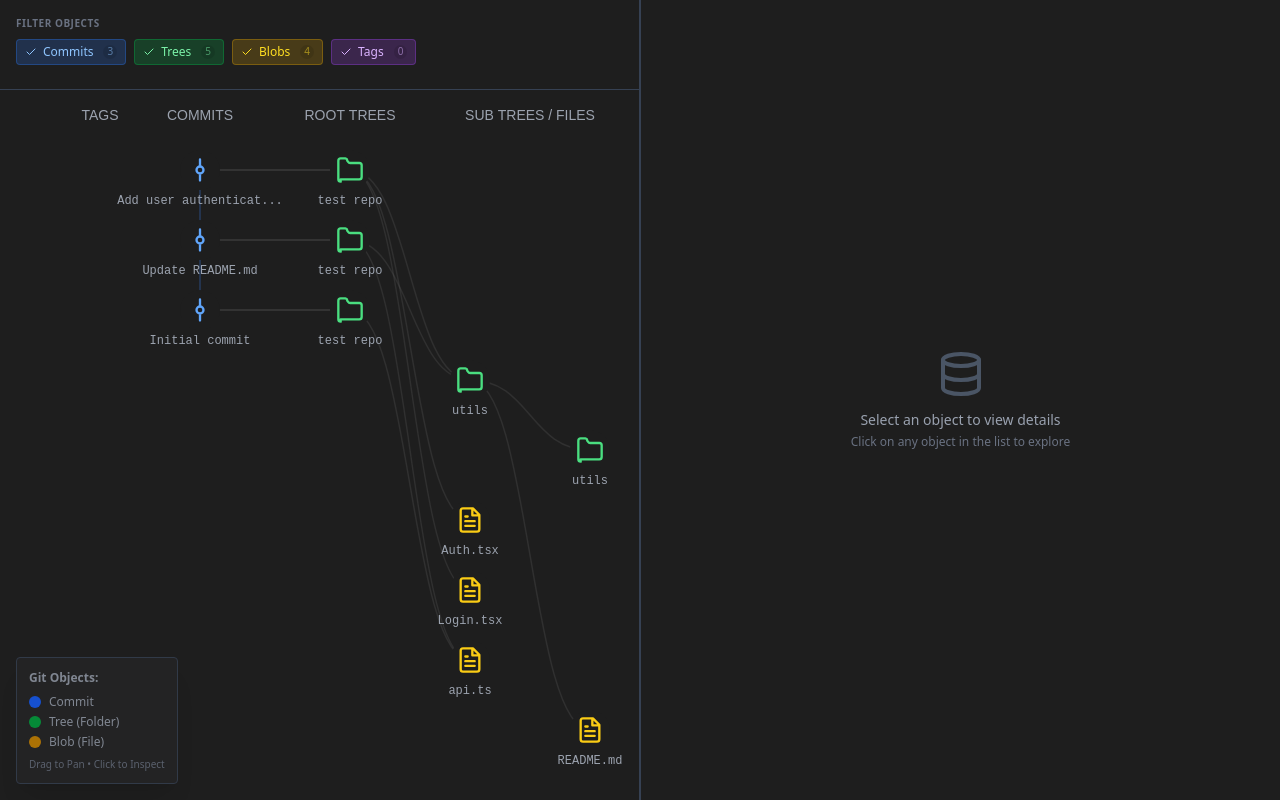
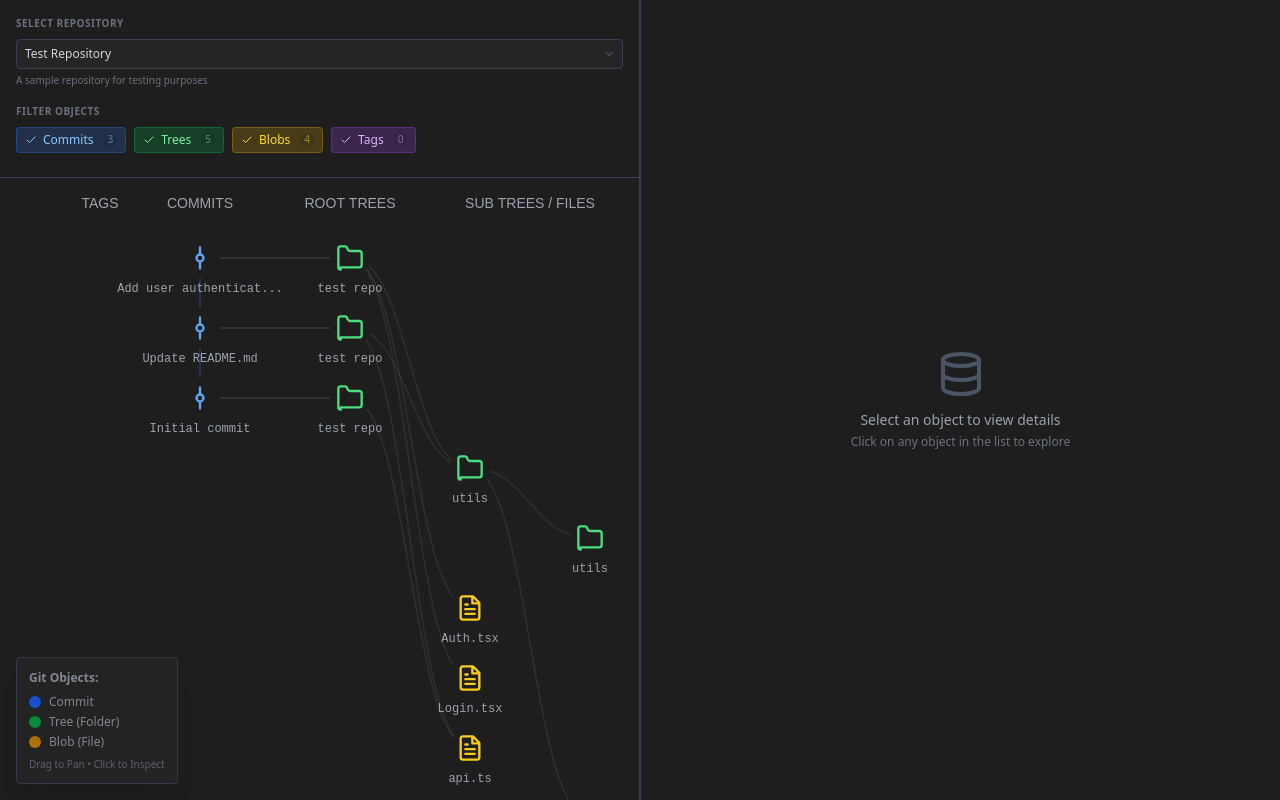
Before and after one commit to thegrimbee/git-visualiser-web, a React (Vite) app: page / in a window 1280 px wide. Built offline with nearby package versions, Linux system fonts and the light colour scheme.

Commit message:
Add selection of mock data to show

```diff
--- a/src/assets/MockData.tsx
+++ b/src/assets/MockData.tsx
@@ -1,6 +1,16 @@
 import type { GitObject, CommitObject, TreeObject, BlobObject, TagObject } from './ObjectDatabase'
 
-export const mockObjects: Array<CommitObject | TreeObject | BlobObject | GitObject | TagObject> = [
+export interface MockData {
+  name: string
+  description: string
+  objects: Array<CommitObject | TreeObject | BlobObject | GitObject | TagObject>
+}
+
+export const mockDataList: Array<MockData> = [
+  {
+    name: 'Test Repository',
+    description: 'A sample repository for testing purposes',
+    objects: [
     {
       hash: 'a7f3c2e4d8b9a1c5',
       type: 'commit',
@@ -193,4 +203,66 @@ npm start
   \`\`\``,
       referencedBy: ['f1d4e8a2c9b6f3e7'],
     },
+  ]},
+  {
+    name: 'Test Repository 2',
+    description: 'A sample repository for testing purposes',
+    objects: [
+    {
+      hash: 'a7f3c2e4d8b9a1c5',
+      type: 'commit',
+      size: 256,
+      tree: 'e7a3f2d8c1b5e4a9',
+      parent: ['b4e5d1a3c7f2e8b9'],
+      author: 'Alice <alice@example.com>',
+      message: 'Add user authentication',
+      timestamp: '2026-01-15 14:30:00',
+      referencedBy: [],
+    },
+    {
+      hash: 'b4e5d1a3c7f2e8b9',
+      type: 'commit',
+      size: 243,
+      tree: 'f1d4e8a2c9b6f3e7',
+      parent: ['c8f2a3b1e5d7a9c4'],
+      author: 'Bob <bob@example.com>',
+      message: 'Update README.md',
+      timestamp: '2026-01-15 11:15:00',
+      referencedBy: ['a7f3c2e4d8b9a1c5'],
+    },
+    {
+      hash: 'c8f2a3b1e5d7a9c4',
+      type: 'commit',
+      size: 251,
+      tree: '631d9e3f7b1d4a8',
+      parent: [],
+      author: 'Alice <alice@example.com>',
+      message: 'Initial commit',
+      timestamp: '2026-01-12 09:00:00',
+      referencedBy: ['b4e5d1a3c7f2e8b9'],
+    },
+    {
+      hash: 'e7a3f2d8c1b5e4a9',
+      type: 'tree',
+      size: 128,
+      names: ['test repo'],
+      entries: [
+        { mode: '100644', type: 'blob', hash: 'c2a6d9e3f7b1d4a8', name: 'Auth.tsx' },
+        { mode: '100644', type: 'blob', hash: 'a9d3f6e2b8c4d1a7', name: 'Login.tsx' },
+        { mode: '040000', type: 'tree', hash: 'abc123def456ghi7', name: 'utils' },
+      ],
+      referencedBy: ['a7f3c2e4d8b9a1c5'],
+    },
+    {
+      hash: 'f1d4e8a2c9b6f3e7',
+      type: 'tree',
+      size: 96,
+      names: ['test repo'],
+      entries: [
+        { mode: '100644', type: 'blob', hash: 'b1c8e4d9a3f7b2e6', name: 'api.ts' },
+        { mode: '040000', type: 'tree', hash: 'abc123def456ghi7', name: 'utils' },
+      ],
+      referencedBy: ['b4e5d1a3c7f2e8b9'],
+    },
+  ]}
 ];
--- a/src/assets/ObjectDatabase.tsx
+++ b/src/assets/ObjectDatabase.tsx
@@ -1,12 +1,13 @@
 import {
   Database,
-  Check
+  Check,
+  ChevronDown
 } from 'lucide-react'
 import { ObjectDetail } from './ObjectDetail'
 import { ObjectGraph } from './ObjectGraph'
 import { useMemo, useState } from 'react'
 import type { JSX } from 'react'
-import { mockObjects } from './MockData'
+import { mockDataList } from './MockData'
 
 export interface GitObject {
   hash: string
@@ -51,7 +52,9 @@ export interface TagObject extends GitObject {
 
 export function ObjectDatabase(): JSX.Element {
   const [selectedObject, setSelectedObject] = useState<GitObject | null>(null)
-  const objects = mockObjects
+  const [currentMockIndex, setCurrentMockIndex] = useState(0)
+
+  const objects = useMemo(() => mockDataList[currentMockIndex].objects, [currentMockIndex])
   const [visibleTypes, setVisibleTypes] = useState(['commit', 'tree', 'blob', 'tag'])
 
   const getTypeColor = (type: string): string => {
@@ -69,6 +72,11 @@ export function ObjectDatabase(): JSX.Element {
     }
   }
 
+  const handleDatasetChange = (index: number) => {
+    setCurrentMockIndex(index)
+    setSelectedObject(null) // Reset selection when switching datasets
+  }
+
   const objectCounts = objects.reduce(
     (acc, obj) => {
       acc[obj.type] = (acc[obj.type] || 0) + 1
@@ -78,8 +86,8 @@ export function ObjectDatabase(): JSX.Element {
   )
     // derived filtered list
   const filteredObjects = useMemo(() => {
-    return mockObjects.filter((obj) => visibleTypes.includes(obj.type))
-  }, [mockObjects, visibleTypes])
+    return objects.filter((obj) => visibleTypes.includes(obj.type))
+  }, [objects, visibleTypes])
 
   // Helper just for checking inclusion in local rendering
   const isTypeVisible = (type: string): boolean => visibleTypes.includes(type)
@@ -88,6 +96,34 @@ export function ObjectDatabase(): JSX.Element {
     <div className="flex-1 flex bg-[#1e1e1e] overflow-hidden h-full">
       <div className="flex-1 border-r border-gray-700 flex flex-col overflow-hidden relative">
         <div className="p-4 border-b border-gray-700 flex-shrink-0 max-h-[50vh] overflow-y-auto">
+
+          <div className="mb-4">
+            <h3 className="text-[10px] uppercase tracking-wider text-gray-500 font-semibold mb-2">
+                  Select Repository
+            </h3>
+            <div className="relative">
+              <select
+                value={currentMockIndex}
+                onChange={(e) => handleDatasetChange(Number(e.target.value))}
+                className="w-full bg-[#252526] border border-gray-700 text-gray-300 text-xs rounded px-2 py-1.5 appearance-none focus:outline-none focus:border-blue-500/50 pr-8"
+              >
+                {mockDataList.map((data, index) => (
+                  <option key={index} value={index}>
+                    {data.name}
+                  </option>
+                ))}
+              </select>
+              <div className="absolute right-2 top-1/2 -translate-y-1/2 pointer-events-none">
+                <ChevronDown className="w-3 h-3 text-gray-500" />
+              </div>
+            </div>
+            {mockDataList[currentMockIndex].description && (
+              <p className="mt-1 text-[10px] text-gray-500 truncate">
+                {mockDataList[currentMockIndex].description}
+              </p>
+            )}
+          </div>
+
           <div className="mb-2">
             <h3 className="text-[10px] uppercase tracking-wider text-gray-500 font-semibold mb-2">
               Filter Objects
@@ -132,7 +168,7 @@ export function ObjectDatabase(): JSX.Element {
               objects={filteredObjects}
               selectedHash={selectedObject?.hash}
               onSelectObject={(hash) => {
-                const obj = mockObjects.find((o) => o.hash === hash)
+                const obj = objects.find((o) => o.hash === hash)
                 if (obj) setSelectedObject(obj)
               }}
             />
```
Lines whose indentation alone changed are shown as unchanged.
